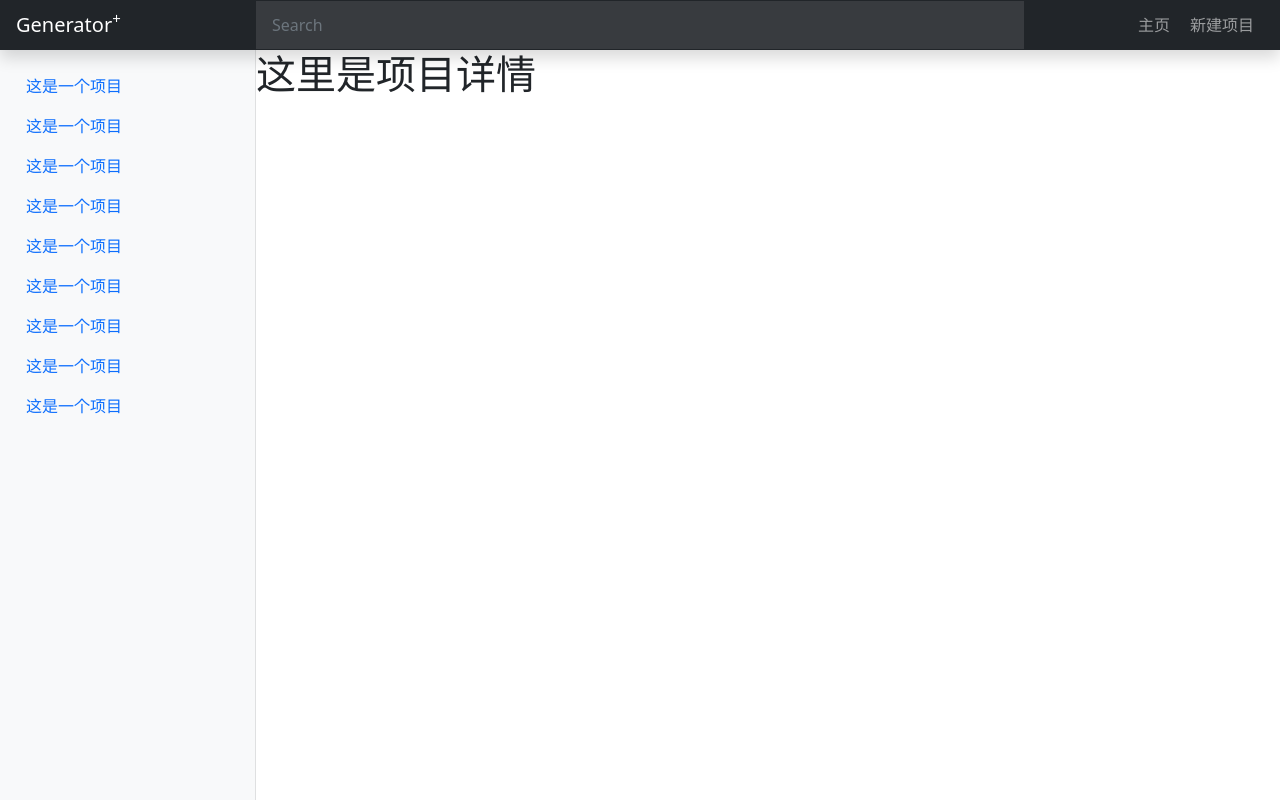
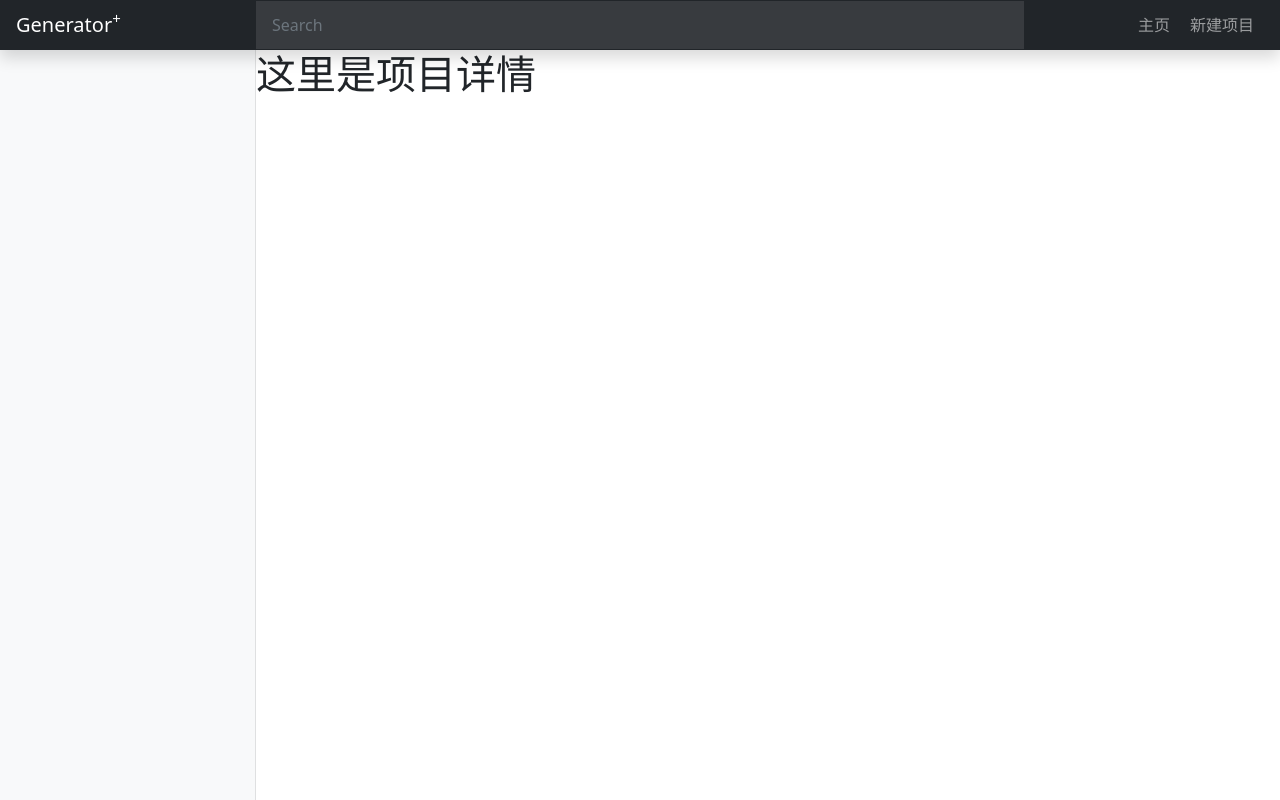
Before and after one commit to WuYunYung/generator-plus, a Vue app: page /commands in a window 1280 px wide. Built offline with nearby package versions, Linux system fonts and the light colour scheme.

Commit message:
更新存储和列表

```diff
--- a/src/App.vue
+++ b/src/App.vue
@@ -33,8 +33,8 @@
 import router from "./router";
 export default {
   router,
-  // mounted(){
-  //   this.$store.commit('initProjects')
-  // }
+  mounted(){
+    this.$store.commit('init')
+  }
 }
 </script>
--- a/src/store/store.js
+++ b/src/store/store.js
@@ -1,14 +1,26 @@
 import Vue from 'vue'
 import Vuex from 'vuex'
 Vue.use(Vuex)
+
+const st=localStorage;
 
 export default new Vuex.Store({
   state: {
     projects: []
   },
+  getters:{
+    projectsCintNumberList:state=>{
+      return state.projects.map(item=>item.sn)
+    }
+  },
   mutations: {
+    init(state){
+      state.projects=JSON.parse(st.getItem('projects'))
+    },
     create(state, project) {
       state.projects.push(project)
+      const projects=JSON.stringify(state.projects)
+      st.setItem('projects',projects)
     }
   }
 })
--- a/src/views/create.vue
+++ b/src/views/create.vue
@@ -36,10 +36,13 @@
               type="text"
               class="form-control"
               id="cint-number"
-              placeholder="[Cint number]"
               required
               v-model="sn"
+              :class="{ 'is-invalid': snIsInvalid }"
             />
+            <div class="invalid-feedback">
+              此项目已创建
+            </div>
           </div>
         </div>
         <div style="grid-area: jn">
@@ -51,7 +54,6 @@
               type="text"
               class="form-control"
               id="job-number"
-              placeholder="[Job number]"
               v-model="jn"
             />
           </div>
@@ -65,7 +67,6 @@
               type="text"
               class="form-control"
               id="project-name"
-              placeholder="[Project name]"
               v-model="name"
             />
           </div>
@@ -102,8 +103,9 @@
         <button class="btn btn-secondary" @click="reset">重置信息</button>
       </div>
       <div class="footer-right">
-        <button class="btn btn-primary" @click="submit"
-        :disabled="!isValid">确认信息</button>
+        <button class="btn btn-primary" @click="submit" :disabled="!isValid">
+          确认信息
+        </button>
       </div>
     </div>
   </main>
@@ -184,7 +186,7 @@
   align-items: flex-end;
 }
 
-.footer-left{
+.footer-left {
   display: flex;
   justify-content: flex-end;
 }
@@ -203,10 +205,24 @@ export default {
       server: "APAC",
     };
   },
-  computed:{
-    isValid(){
-      return(!!this.sn.length)
-    }
+  computed: {
+    isValid() {
+      return !!this.sn.length && !this.snIsInvalid;
+    },
+    snIsInvalid() {
+      return this.snList.find((i) => i === this.sn);
+    },
+    snList() {
+      return this.$store.getters.projectsCintNumberList;
+    },
+    project() {
+      return {
+        sn: this.sn,
+        jn: this.jn,
+        name: this.name,
+        server: this.server,
+      };
+    },
   },
   methods: {
     reset() {
@@ -218,10 +234,14 @@ export default {
     },
     analyze() {
       let title = this.title;
-      let jn = title.match(/\d{9}/);
+      let jn = title.match(/\d{9}/)[0];
       let name = title.replace(/\d{9}/, "");
-      let sn = name.match(/\d{7}/);
-      name = name.replace(/\d{7}/, "").replace(/_/g," ").trim();
+      let sn = name.match(/\d{7}/)[0];
+      name = name
+        .replace(/\d{7}/, "")
+        .replace(/_|-|C*#C*|SN|JN|\[.*\]/g, " ")
+        .replace(/s+/, "")
+        .trim();
       this.sn = sn;
       this.jn = jn;
       this.name = name;
@@ -229,10 +249,9 @@ export default {
     submit() {
       const route = `/${this.sn}`;
       const project = {
-        sn: this.sn,
-        jn: this.jn,
-        name: this.name,
+        ...this.project,
       };
+      console.log(project);
       store.commit("create", project);
       this.reset();
       router.push(route);
--- a/src/views/nav.vue
+++ b/src/views/nav.vue
@@ -1,32 +1,9 @@
 <template>
   <nav class="pt-3 bg-light sidebar">
     <ul class="nav flex-column">
-      <li class="nav-item">
-        <router-link class="nav-link rounded" to="/1">这是一个项目</router-link>
-      </li>
-      <li class="nav-item">
-        <router-link class="nav-link rounded" to="/2">这是一个项目</router-link>
-      </li>
-      <li class="nav-item">
-        <router-link class="nav-link rounded" to="/3">这是一个项目</router-link>
-      </li>
-      <li class="nav-item">
-        <router-link class="nav-link rounded" to="/4">这是一个项目</router-link>
-      </li>
-      <li class="nav-item">
-        <router-link class="nav-link rounded" to="/5">这是一个项目</router-link>
-      </li>
-      <li class="nav-item">
-        <router-link class="nav-link rounded" to="/6">这是一个项目</router-link>
-      </li>
-      <li class="nav-item">
-        <router-link class="nav-link rounded" to="/7">这是一个项目</router-link>
-      </li>
-      <li class="nav-item">
-        <router-link class="nav-link rounded" to="/8">这是一个项目</router-link>
-      </li>
-      <li class="nav-item">
-        <router-link class="nav-link rounded" to="/9">这是一个项目</router-link>
+      <li class="nav-item" v-for="item in projects" :key="item"
+       data-bs-toggle="tooltip" data-bs-placement="right" :title="`${item.jn} - ${item.name} - ${item.sn}`">
+        <router-link class="nav-link rounded" :to="`/${item.sn}`">{{item.sn}}</router-link>
       </li>
     </ul>
   </nav>
@@ -53,7 +30,13 @@
 
 <script>
 import router from "../router";
+
 export default {
   router,
+  computed:{
+    projects() {
+      return this.$store.state.projects;
+    },
+  }
 };
 </script>
```
